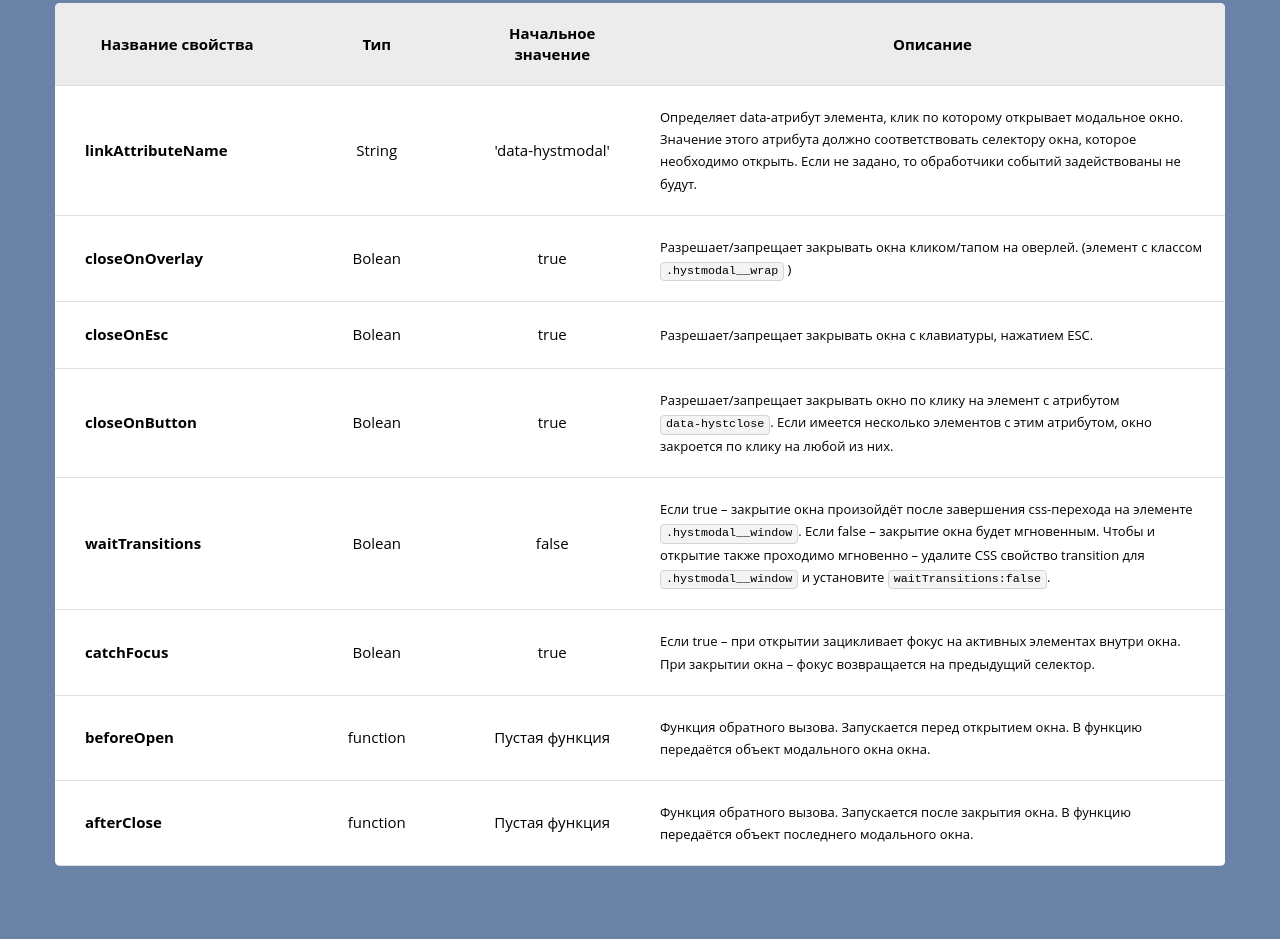
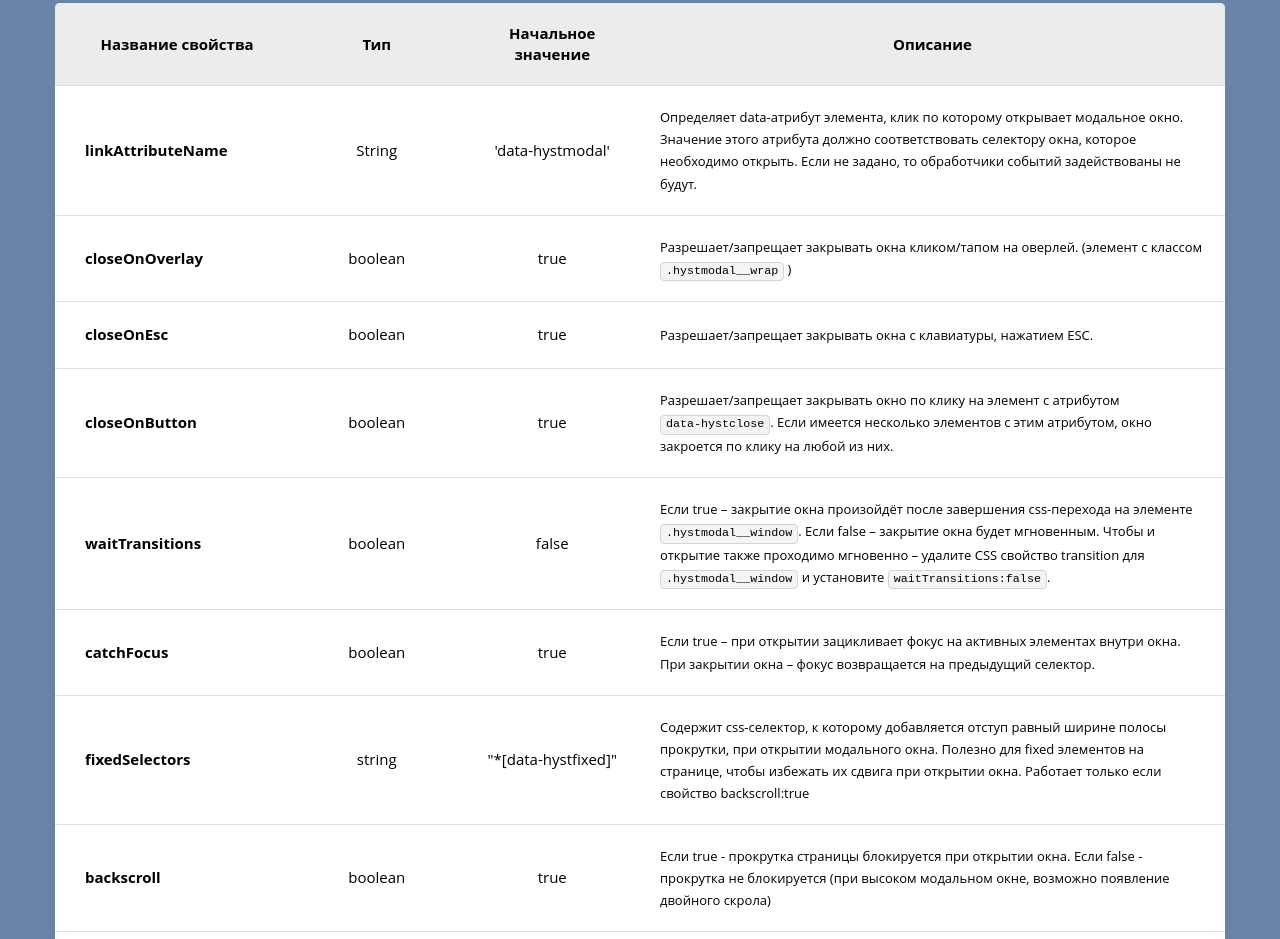
Before and after one commit to AddMoreScripts/hystModal, a plain HTML site: page index_ru.html in a window 1280 px wide. Shown: the part 3809-4748 px from the top of the page. Drawn offline with Linux system fonts and the light colour scheme.

Commit message:
fixed docs for ver.0.4

```diff
--- a/index_ru.html
+++ b/index_ru.html
@@ -170,8 +170,8 @@
 
         <div class="text-content scr4__text">
             <p><span class="num">1.</span> Скачайте и распакуйте последнюю версию hystModal</p>
-            <p class="text-links"><a href="hystmodal-v0.2.zip">Скачать HystModal (v.0.2)</a>
-            <a href="https://github.com/AddMoreScripts/hystModal"><img height="18" src="img/github-brands.svg" class="link-icon" alt="">GitHub</a></p>
+            <p class="text-links"><a href="https://github.com/AddMoreScripts/hystModal/archive/v0.4.zip">Скачать HystModal (v.0.2)</a>
+            <a href="https://github.com/AddMoreScripts/hystModal/releases"><img height="18" src="img/github-brands.svg" class="link-icon" alt="">GitHub</a></p>
             <!-- <p>Или установите в ваш проект с помощью npm:</p>
             <div class="text-code">
                 <pre><code class="html">npm install hystmodal --save</code></pre>
@@ -261,7 +261,7 @@
                     closeOnOverlay
                 </div>
                 <div class="configtable__col">
-                    Bolean
+                    boolean
                 </div>
                 <div class="configtable__col">
                     true
@@ -276,7 +276,7 @@
                     closeOnEsc
                 </div>
                 <div class="configtable__col">
-                    Bolean
+                    boolean
                 </div>
                 <div class="configtable__col">
                     true
@@ -291,7 +291,7 @@
                     closeOnButton
                 </div>
                 <div class="configtable__col">
-                    Bolean
+                    boolean
                 </div>
                 <div class="configtable__col">
                     true
@@ -306,7 +306,7 @@
                     waitTransitions
                 </div>
                 <div class="configtable__col">
-                    Bolean
+                    boolean
                 </div>
                 <div class="configtable__col">
                     false
@@ -321,13 +321,45 @@
                     catchFocus
                 </div>
                 <div class="configtable__col">
-                    Bolean
+                    boolean
                 </div>
                 <div class="configtable__col">
                     true
                 </div>
                 <div class="configtable__col">
                     Если true – при открытии зацикливает фокус на активных элементах внутри окна. При закрытии окна – фокус возвращается на предыдущий селектор.
+                </div>
+            </div><!-- //configtable__row -->
+
+
+            <div class="configtable__row flexi">
+                <div class="configtable__col">
+                    fixedSelectors
+                </div>
+                <div class="configtable__col">
+                    string
+                </div>
+                <div class="configtable__col">
+                    "*[data-hystfixed]"
+                </div>
+                <div class="configtable__col">
+                    Содержит css-селектор, к которому добавляется отступ равный ширине полосы прокрутки, при открытии модального окна. Полезно для fixed элементов на странице, чтобы избежать их сдвига при открытии окна. Работает только если свойство backscroll:true
+                </div>
+            </div><!-- //configtable__row -->
+
+
+            <div class="configtable__row flexi">
+                <div class="configtable__col">
+                    backscroll
+                </div>
+                <div class="configtable__col">
+                    boolean
+                </div>
+                <div class="configtable__col">
+                    true
+                </div>
+                <div class="configtable__col">
+                    Если true - прокрутка страницы блокируется при открытии окна. Если false - прокрутка не блокируется (при высоком модальном окне, возможно появление двойного скрола)
                 </div>
             </div><!-- //configtable__row -->
 
@@ -415,7 +447,7 @@
                         isOpened
                     </div>
                     <div class="configtable__col">
-                        Bolean
+                        boolean
                     </div>
                     <div class="configtable__col">
                         Индикатор открытия окна. True – окно открыто в текущий момент. По умолчанию – false. Некоторые приватные методы ориентируются на значение данного свойства.
```
Also changed, not shown: index.html (+40 -8 lines).
